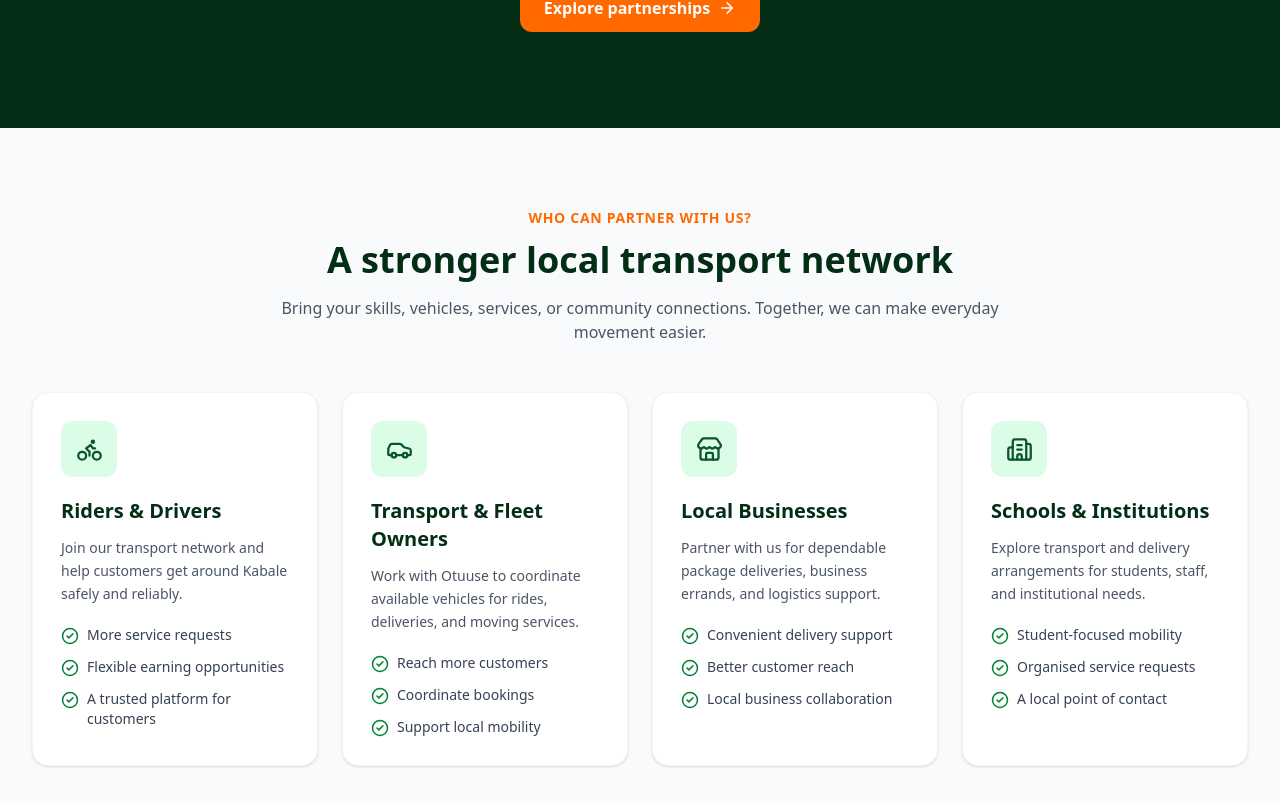
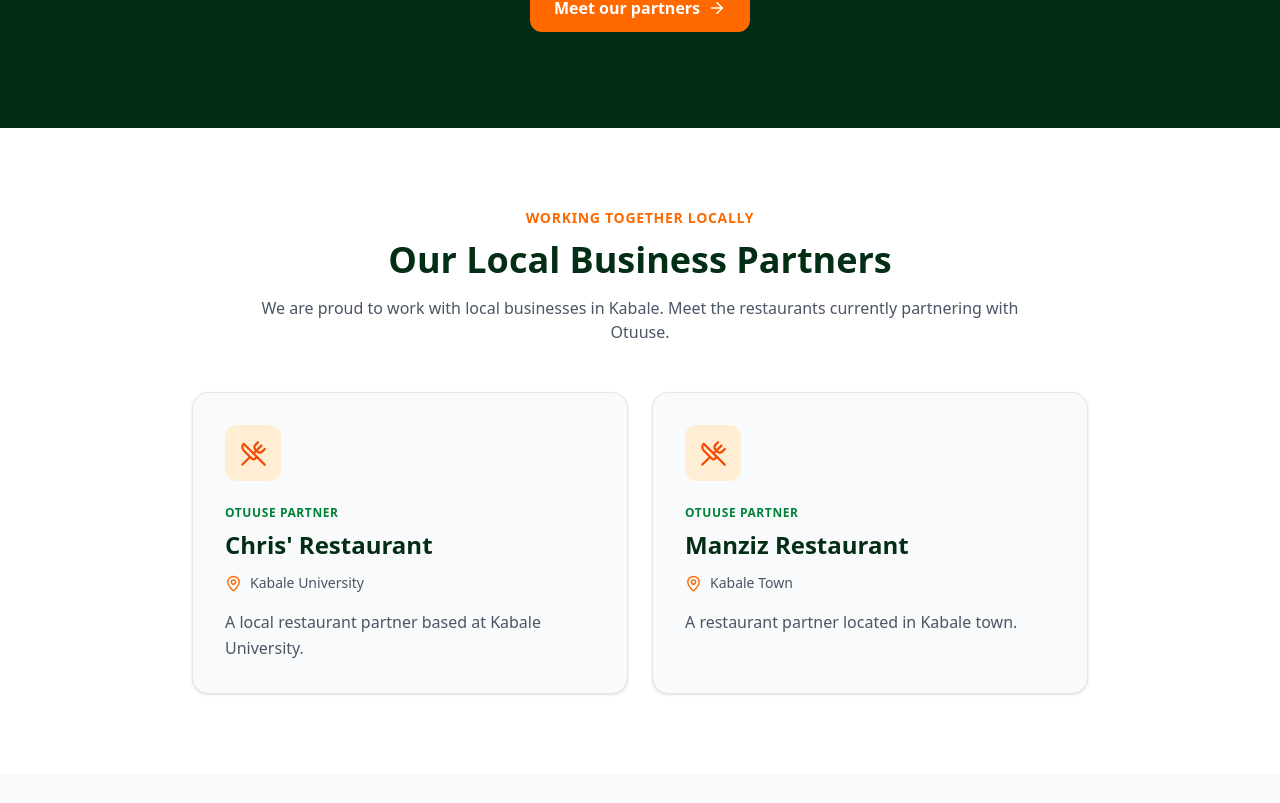
Before and after one commit to ahumuzaJohnbaptist5/otuuse, a React (Vite) app: page /partners in a window 1280 px wide. Shown: the part 397-1200 px from the top of the page. Built offline with nearby package versions, Linux system fonts and the light colour scheme.

Commit message:
Feature Chris' Restaurant and Manziz Restaurant as Otuuse partners

```diff
--- a/src/pages/Partners.jsx
+++ b/src/pages/Partners.jsx
@@ -1,4 +1,4 @@
-import { Handshake, Bike, Car, Store, Building2, ArrowRight, CheckCircle2 } from "lucide-react";
+import { Handshake, Bike, Car, Store, Building2, ArrowRight, CheckCircle2, UtensilsCrossed, MapPin } from "lucide-react";
 import { Link } from "react-router-dom";
 import Navbar from "../components/Navbar";
 import Footer from "../components/Footer";
@@ -30,6 +30,19 @@ const partnerTypes = [
   },
 ];
 
+const localPartners = [
+  {
+    name: "Chris' Restaurant",
+    location: "Kabale University",
+    description: "A local restaurant partner based at Kabale University.",
+  },
+  {
+    name: "Manziz Restaurant",
+    location: "Kabale Town",
+    description: "A restaurant partner located in Kabale town.",
+  },
+];
+
 const Partners = () => (
   <div className="min-h-screen flex flex-col">
     <Navbar />
@@ -41,9 +54,38 @@ const Partners = () => (
           <p className="mt-5 text-lg lg:text-xl text-green-100 max-w-3xl mx-auto">
             We work with local riders, drivers, businesses, and institutions to make transportation and delivery more reliable across Kabale.
           </p>
-          <a href="#partner-types" className="inline-flex items-center gap-2 mt-8 bg-orange-500 hover:bg-orange-600 text-white px-6 py-3 rounded-xl font-semibold transition">
-            Explore partnerships <ArrowRight size={18} />
+          <a href="#local-partners" className="inline-flex items-center gap-2 mt-8 bg-orange-500 hover:bg-orange-600 text-white px-6 py-3 rounded-xl font-semibold transition">
+            Meet our partners <ArrowRight size={18} />
           </a>
+        </div>
+      </section>
+
+      <section id="local-partners" className="py-16 lg:py-20 bg-white">
+        <div className="max-w-7xl mx-auto px-6 lg:px-8">
+          <div className="text-center max-w-3xl mx-auto mb-12">
+            <p className="text-orange-500 font-bold uppercase tracking-wider text-sm">Working together locally</p>
+            <h2 className="mt-3 text-3xl lg:text-4xl font-bold text-green-950">Our Local Business Partners</h2>
+            <p className="mt-4 text-gray-600">
+              We are proud to work with local businesses in Kabale. Meet the restaurants currently partnering with Otuuse.
+            </p>
+          </div>
+
+          <div className="grid md:grid-cols-2 gap-6 max-w-4xl mx-auto">
+            {localPartners.map(({ name, location, description }) => (
+              <article key={name} className="group rounded-2xl border border-gray-200 bg-gray-50 p-7 sm:p-8 shadow-sm hover:shadow-lg hover:border-orange-200 transition">
+                <div className="w-14 h-14 rounded-xl bg-orange-100 text-orange-600 flex items-center justify-center">
+                  <UtensilsCrossed size={27} />
+                </div>
+                <p className="mt-6 text-xs font-bold uppercase tracking-wider text-green-700">Otuuse Partner</p>
+                <h3 className="mt-2 text-2xl font-bold text-green-950">{name}</h3>
+                <p className="mt-3 flex items-center gap-2 text-sm font-medium text-gray-600">
+                  <MapPin size={17} className="text-orange-500 shrink-0" />
+                  {location}
+                </p>
+                <p className="mt-4 text-gray-600 leading-relaxed">{description}</p>
+              </article>
+            ))}
+          </div>
         </div>
       </section>
 
```
